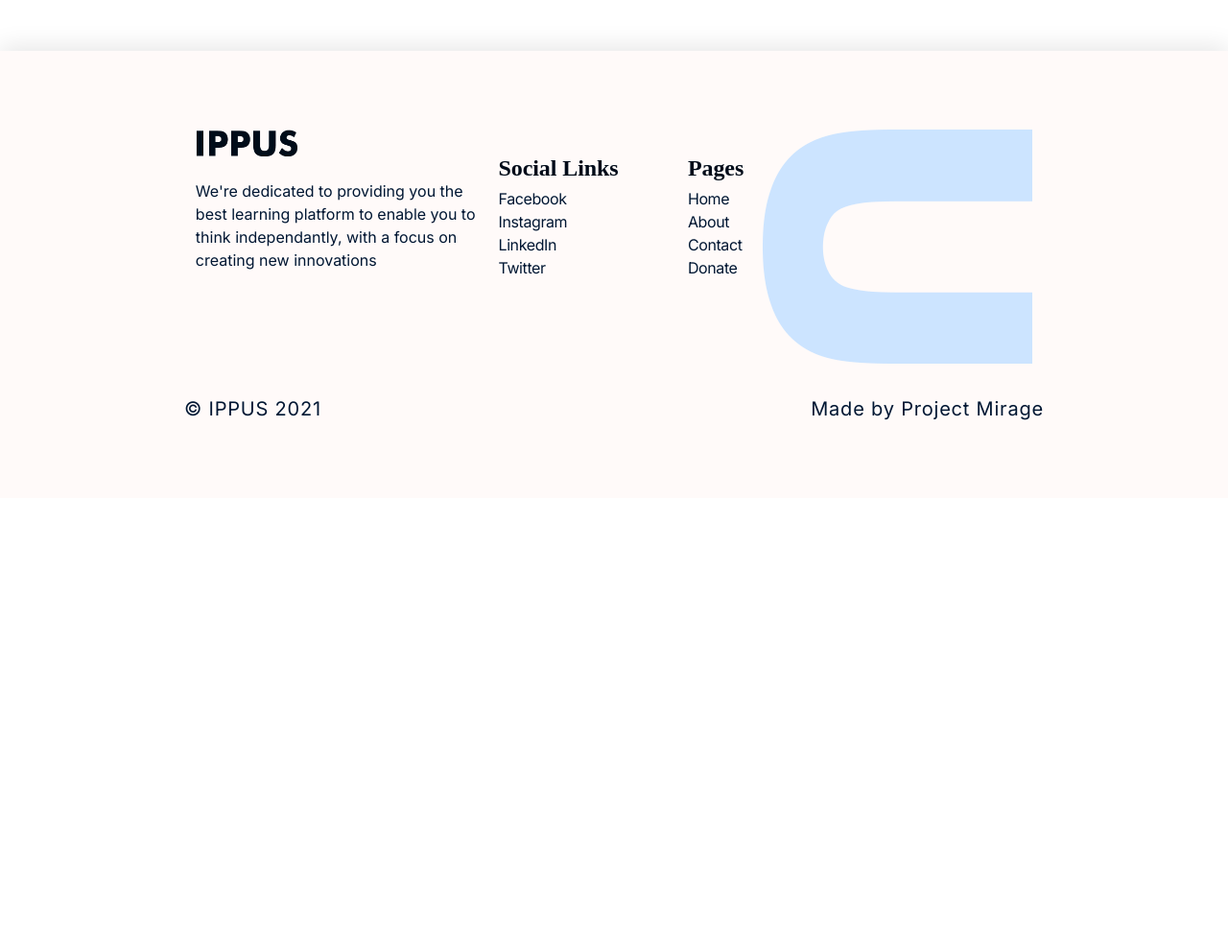
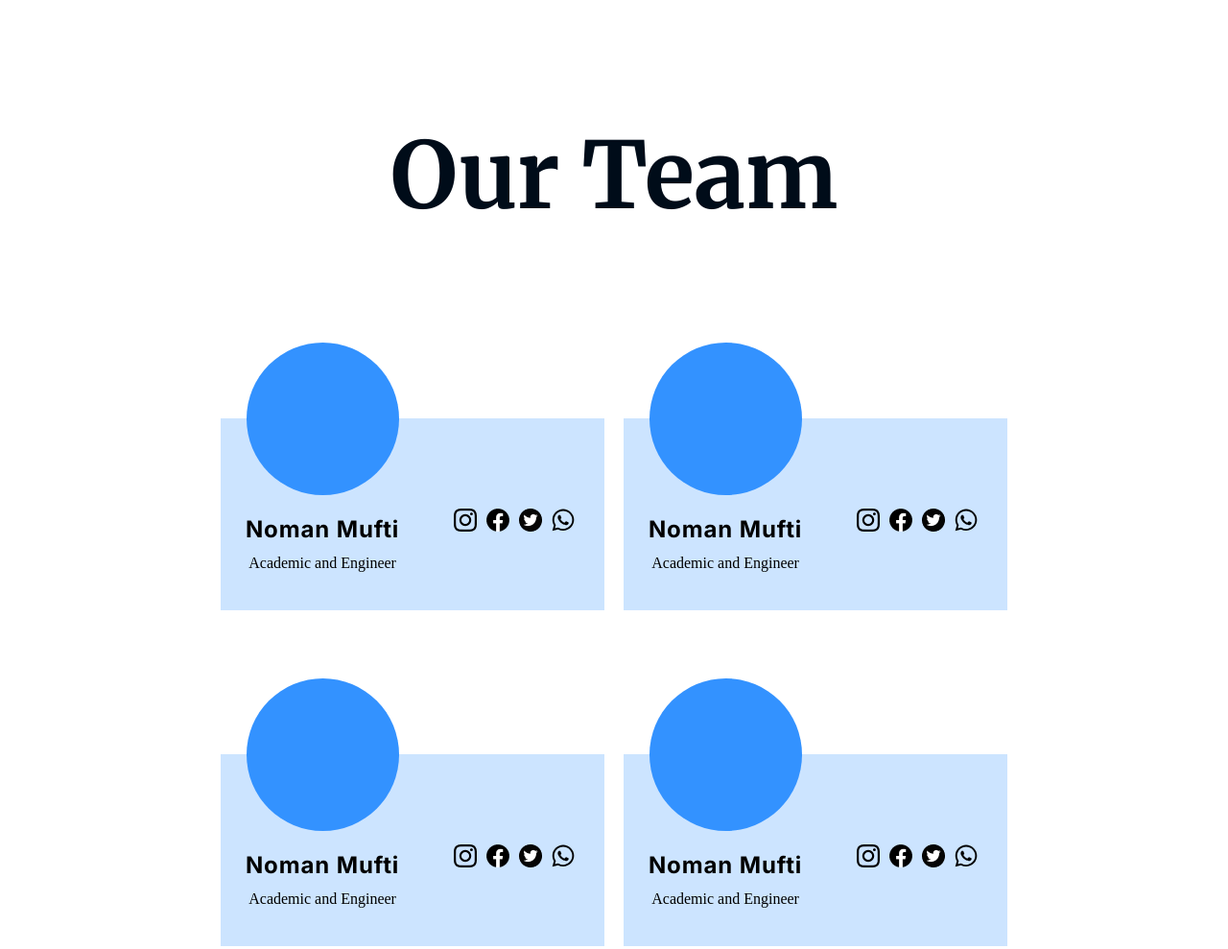
Before and after one commit to project-mirage/ippus, a Gatsby site: page /about in a window 1280 px wide. Shown: the part 1960-2949 px from the top of the page at 96% size. Before the commit the page ends 2479 px from the top, so only its background shows below. Built offline with nearby package versions, Linux system fonts and the light colour scheme; Gatsby itself is replaced by a stand-in of ours.

Commit message:
Team Cards made on about page

```diff
--- /dev/null
+++ b/src/components/TeamCard/Collection.js
@@ -0,0 +1,23 @@
+import React from "react";
+import TeamCard from "./TeamCard";
+import * as css from "./Collection.module.sass";
+
+export default function Collection({ heading, teamData }) {
+    return (
+        <div className={css.collection}>
+            <h1 className={css.heading}>{heading}</h1>
+
+            {teamData.map((e) => (
+                <TeamCard
+                    name={e.name}
+                    role={e.role}
+                    image={e.image}
+                    instaLink={e.instaLink}
+                    waLink={e.waLink}
+                    twitLink={e.twitLink}
+                    fbLink={e.fbLink}
+                />
+            ))}
+        </div>
+    );
+}
--- /dev/null
+++ b/src/components/TeamCard/Collection.module.sass
@@ -0,0 +1,23 @@
+.collection
+    display: flex
+    justify-content: center
+    align-items: center
+    flex-wrap: wrap
+    width: 80vw
+    margin: 0 auto
+    margin-top: 150px
+.heading
+    width: 100%
+    font-family: Merriweather
+    font-style: normal
+    font-weight: bold
+    font-size: 96px
+    line-height: 110px
+    text-align: center
+    color: #000C19
+    margin-bottom: 48px
+
+@media screen and ( max-width: 375px )
+    .heading
+        font-size: 48px
+        line-height: 50px
--- /dev/null
+++ b/src/components/TeamCard/TeamCard.js
@@ -0,0 +1,40 @@
+import React from "react";
+import instaLogo from "../../images/instaLogo.png";
+import fbLogo from "../../images/fbLogo.png";
+import twitLogo from "../../images/twitLogo.png";
+import waLogo from "../../images/waLogo.svg";
+import * as css from "./TeamCard.module.sass";
+
+export default function DescriptionSection({
+    name,
+    role,
+    image,
+    instaLink,
+    twitLink,
+    fbLink,
+    waLink,
+}) {
+    return (
+        <div className={css.card}>
+            <div className={css.circle}>
+                <img className={css.image} src={image} alt="" />
+            </div>
+            <h1 className={css.name}>{name}</h1>
+            <p className={css.role}>{role}</p>
+            <div className={css.socials}>
+                <a href={instaLink}>
+                    <img src={instaLogo} alt="instagram logo" />
+                </a>
+                <a href={fbLink}>
+                    <img src={fbLogo} alt="facebook logo" />
+                </a>
+                <a href={twitLink}>
+                    <img src={twitLogo} alt="twitter logo" />
+                </a>
+                <a href={waLink}>
+                    <img src={waLogo} alt="whatsapp" />
+                </a>
+            </div>
+        </div>
+    );
+}
--- /dev/null
+++ b/src/components/TeamCard/TeamCard.module.sass
@@ -0,0 +1,47 @@
+.circle
+    width: 159px
+    height: 159px
+    background: #3392FF
+    border-radius: 50%
+    margin-top: -30%
+    margin-bottom: 20px
+
+.card
+    background: #CCE4FF
+    width: 400px
+    height: 200px
+    margin-top: 150px
+    display: flex
+    justify-content: center
+    align-items: center
+    flex-direction: column
+    flex-wrap: wrap
+    margin-left: 10px
+    margin-right: 10px
+
+.name
+    font-family: Inter
+    font-style: normal
+    font-weight: bold
+    font-size: 24px
+    line-height: 32px
+    text-align: center
+    letter-spacing: 0.88px
+
+.role
+    margin-top: 10px
+
+.socials
+    margin-top: 36px
+    margin-bottom: 20px
+
+    & > *
+        margin-left: 5px
+        margin-right: 5px
+
+@media screen and ( max-width: 375px )
+    .card
+        height: auto
+
+    .socials
+        margin-top: 15px
--- a/src/pages/about.js
+++ b/src/pages/about.js
@@ -2,8 +2,66 @@ import React from "react";
 import NavBar from "../components/NavBar/NavBar";
 import DescriptionSection from "../components/DescriptionSection/DescriptionSection";
 import Footer from "../components/Footer/Footer";
+import Collection from "../components/TeamCard/Collection";
 
 export default function AboutPage() {
+    const teamData = [
+        {
+            name: "Noman Mufti",
+            role: "Academic and Engineer",
+            image: "",
+            instaLink: "",
+            waLink: "",
+            twitLink: "",
+            fbLink: "",
+        },
+        {
+            name: "Noman Mufti",
+            role: "Academic and Engineer",
+            image: "",
+            instaLink: "",
+            waLink: "",
+            twitLink: "",
+            fbLink: "",
+        },
+        {
+            name: "Noman Mufti",
+            role: "Academic and Engineer",
+            image: "",
+            instaLink: "",
+            waLink: "",
+            twitLink: "",
+            fbLink: "",
+        },
+        {
+            name: "Noman Mufti",
+            role: "Academic and Engineer",
+            image: "",
+            instaLink: "",
+            waLink: "",
+            twitLink: "",
+            fbLink: "",
+        },
+        {
+            name: "Noman Mufti",
+            role: "Academic and Engineer",
+            image: "",
+            instaLink: "",
+            waLink: "",
+            twitLink: "",
+            fbLink: "",
+        },
+        {
+            name: "Noman Mufti",
+            role: "Academic and Engineer",
+            image: "",
+            instaLink: "",
+            waLink: "",
+            twitLink: "",
+            fbLink: "",
+        },
+    ];
+
     return (
         <div>
             <NavBar />
@@ -19,6 +77,8 @@ export default function AboutPage() {
                 heading="Entrepreneur Network"
                 text="Industries create jobs, economic growth and prosperity. Industries create jobs, economic growth and prosperity and much more. Industries create jobs, economic growth and prosperity. Industries create jobs, economic growth and prosperity and much more. Industries create jobs, economic growth and prosperity. Industries create jobs, economic growth and prosperity and much more. Industries create jobs, economic growth and prosperity. Industries create jobs, economic growth and prosperity and much more. Industries create jobs, economic growth and prosperity. Industries create jobs, economic growth and prosperity and much more. Industries create jobs, economic growth and prosperity. Industries create jobs, economic growth and prosperity and much more. Industries create jobs, economic growth and prosperity. Industries create jobs, economic growth and prosperity and much more."
             />
+
+            <Collection heading="Our Team" teamData={teamData} />
             <Footer />
         </div>
     );
```
Also changed, not shown: src/images/fbLogo.png (added), src/images/instaLogo.png (added), src/images/twitLogo.png (added), src/images/waLogo.svg (added).
